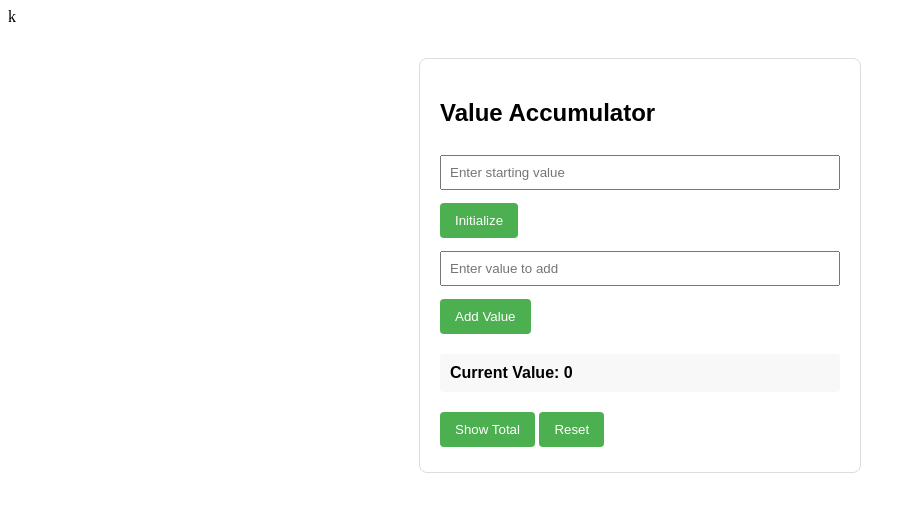
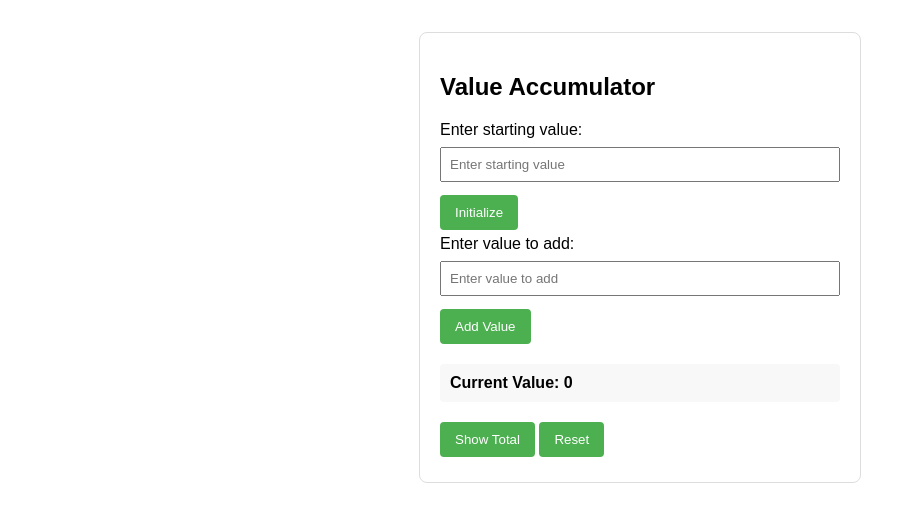
Before and after one commit to nurf21/JavaScript-Object-Basics, a plain HTML site: page accumulator/index.html in a window 1280 px wide. Shown: the whole page, without its empty margins (0-916 px from the left). Drawn offline with Linux system fonts and the light colour scheme.

Commit message:
Update index.html: fix typo in link tag and add labels to input fields

```diff
--- a/accumulator/index.html
+++ b/accumulator/index.html
@@ -5,7 +5,7 @@
   <meta charset="UTF-8">
   <meta name="viewport" content="width=device-width, initial-scale=1.0">
   <title>Value Accumulator</title>
-  <link rel="stylesheet" href="style.css">k
+  <link rel="stylesheet" href="style.css">
 </head>
 
 <body>
@@ -13,11 +13,13 @@
     <h2>Value Accumulator</h2>
 
     <div>
+      <label for="startValue">Enter starting value:</label>
       <input type="number" id="startValue" placeholder="Enter starting value">
       <button onclick="initializeAccumulator()">Initialize</button>
     </div>
 
     <div>
+      <label for="addValue">Enter value to add:</label>
       <input type="number" id="addValue" placeholder="Enter value to add">
       <button onclick="addValue()">Add Value</button>
     </div>
```
